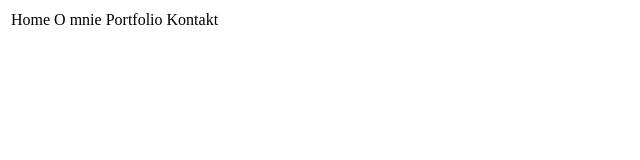
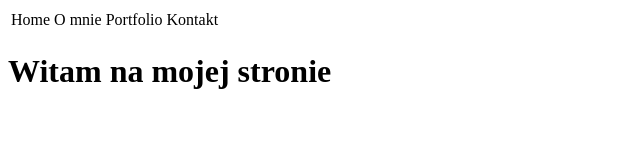
Before and after one commit to anulca/portfolio, a plain HTML site: page index.html in a window 1280 px wide. Shown: the whole page, without its empty margins (0-640 px from the left). Drawn offline with Linux system fonts and the light colour scheme.

Commit message:
kolejna nieistotna zmiana na próbę

```diff
--- a/index.html
+++ b/index.html
@@ -6,3 +6,4 @@
 		<td>Kontakt</td>
 	</tr>
 </table>
+<h1>Witam na mojej stronie</h1>
```
